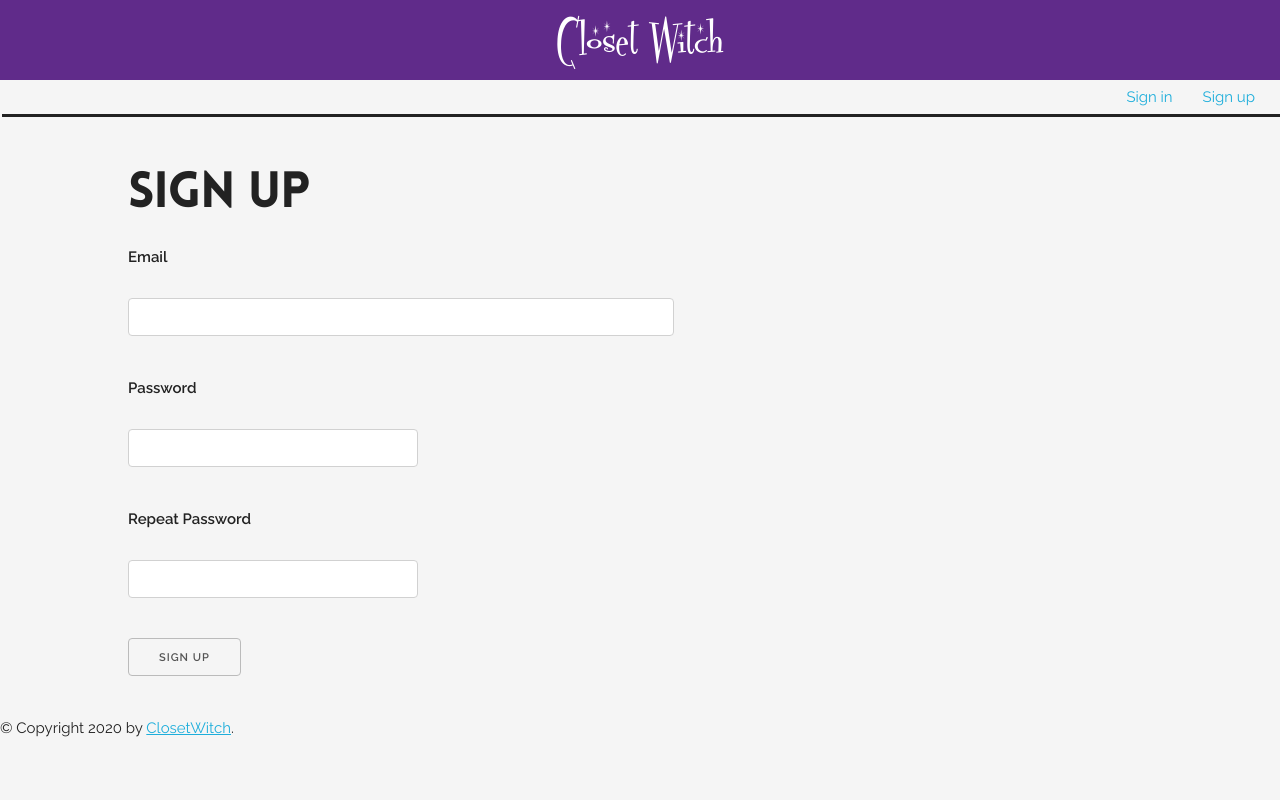
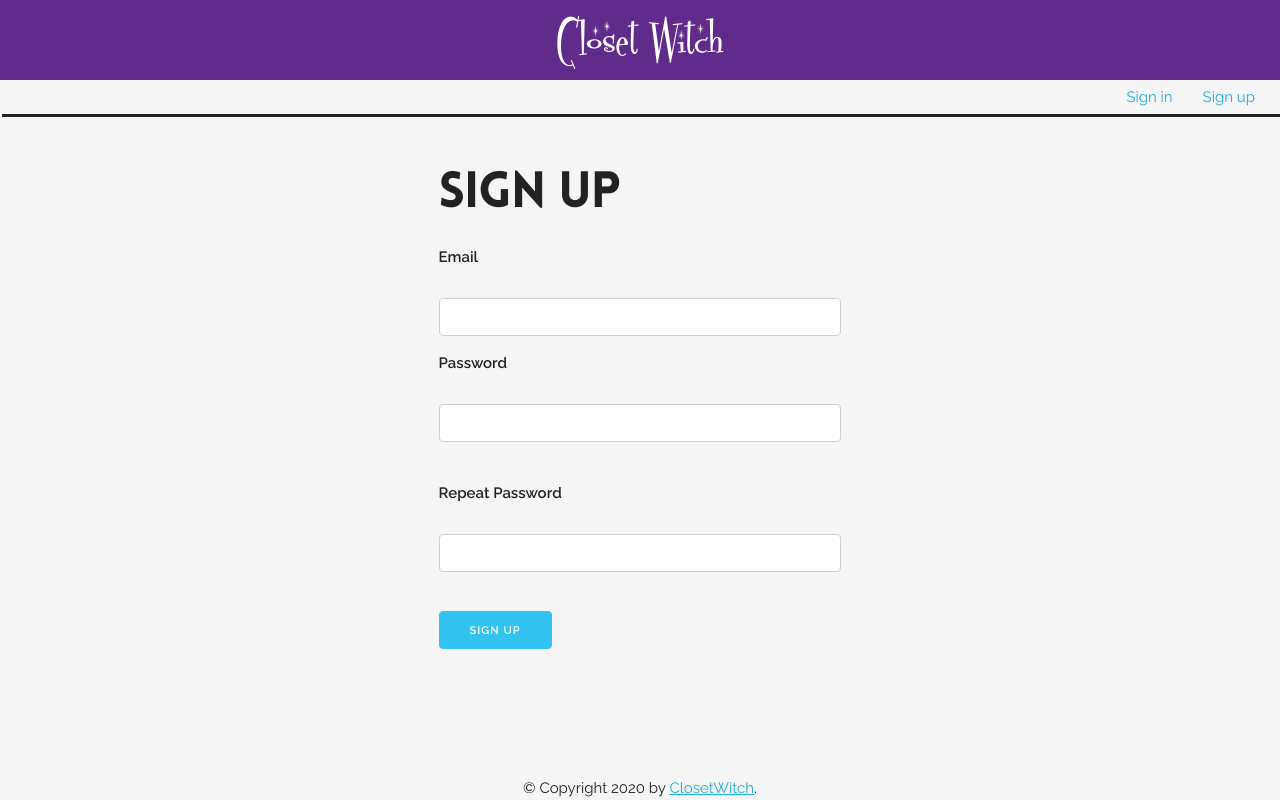
Before and after one commit to linstantnoodles/shouldiputitback, a Flask app: page /signup in a window 1280 px wide. Run offline with Flask 2, Linux system fonts and the light colour scheme.

Commit message:
center items

```diff
--- a/static/css/skeleton.css
+++ b/static/css/skeleton.css
@@ -427,6 +427,35 @@ there.
 
 /* Custom */
 
+#main {
+    min-height: 500px;
+    height: 100vh;
+}
+
+#footer {
+    display: flex;
+    justify-content: center;
+}
+#top .centered {
+   display: flex;
+   justify-content: center;
+}
+
+.error {
+    color: red;
+    font-weight: bold;
+}
+
+ul.flashes {
+    list-style: none;
+}
+
+ul.flashes li {
+    color: red;
+    font-weight: bold;
+
+}
+
 .flex {
     display: flex;
 }
@@ -444,6 +473,15 @@ there.
 }
 .justify-between {
     justify-content: space-between;
+}
+
+div#top {
+    flex: 1 1 auto;
+}
+
+.question-group {
+    display: flex;
+    flex-direction: column;
 }
 
 .item {
--- a/templates/base.html
+++ b/templates/base.html
@@ -12,6 +12,7 @@
   <link rel="icon" type="image/png" href="{{ url_for('static', filename='images/favicon.png') }}">
 </head>
 <body>
+    <div id="main" class="flex flex-col">
         <header>
           <div class="logo">
             <a href="/">Closet Witch</a>
@@ -30,8 +31,11 @@
       </div>
       <div id="footer">
         {% block footer %}
-        &copy; Copyright 2020 by <a href="https://www.closetwitch.com">ClosetWitch</a>.
+            <div>
+                <span>&copy; Copyright 2020 by </span><a href="https://www.closetwitch.com">ClosetWitch</a>.
+            </div>
         {% endblock %}
+      </div>
   </div>
   {% block scripts %}{% endblock %}
 </body>
--- a/templates/signup.html
+++ b/templates/signup.html
@@ -1,33 +1,42 @@
 {% extends "base.html" %}
 {% block title %}Signup{% endblock %}
 {% block content %}
-<div class="row">
-  <div style="margin-top: 5%">
+<div class="row centered">
+  <div class="five columns" style="margin-top: 5%">
       <h1>Sign up</h1>
+    {% with messages = get_flashed_messages() %}
+      {% if messages %}
+        <ul class="flashes">
+        {% for message in messages %}
+          <li>{{ message }}</li>
+        {% endfor %}
+        </ul>
+      {% endif %}
+    {% endwith %}
       <form action="{{ url_for("signup") }}" method="POST">
             {{ form.hidden_tag() }}
-            <p>
+            <div class="question-group">
                 {{ form.email.label }}<br>
-                {{ form.email(size=64) }}<br>
                 {% for error in form.email.errors %}
-                <span style="color: red;">[{{ error }}]</span>
+                    <span class="error">{{ error }}</span>
                 {% endfor %}
-            </p>
-            <p>
+                {{ form.email(size=64) }}
+            </div>
+            <div class="question-group">
                 {{ form.password.label }}<br>
+                {% for error in form.password.errors %}
+                    <span class="error">{{ error }}</span>
+                {% endfor %}
                 {{ form.password(size=32) }}<br>
-                {% for error in form.password.errors %}
-                <span style="color: red;">[{{ error }}]</span>
+            </div>
+            <div class="question-group">
+                {{ form.password2.label }}<br>
+                {% for error in form.password2.errors %}
+                    <span class="error">{{ error }}</span>
                 {% endfor %}
-            </p>
-            <p>
-                {{ form.password2.label }}<br>
                 {{ form.password2(size=32) }}<br>
-                {% for error in form.password2.errors %}
-                <span style="color: red;">[{{ error }}]</span>
-                {% endfor %}
-            </p>
-            <p>{{ form.submit() }}</p>
+            </div>
+            <p>{{ form.submit(class_="button button-primary") }}</p>
         </form>
     </div>
 </div>
```
Also changed, not shown: templates/login.html (+30 -16 lines). Lines whose indentation alone changed are shown as unchanged.
